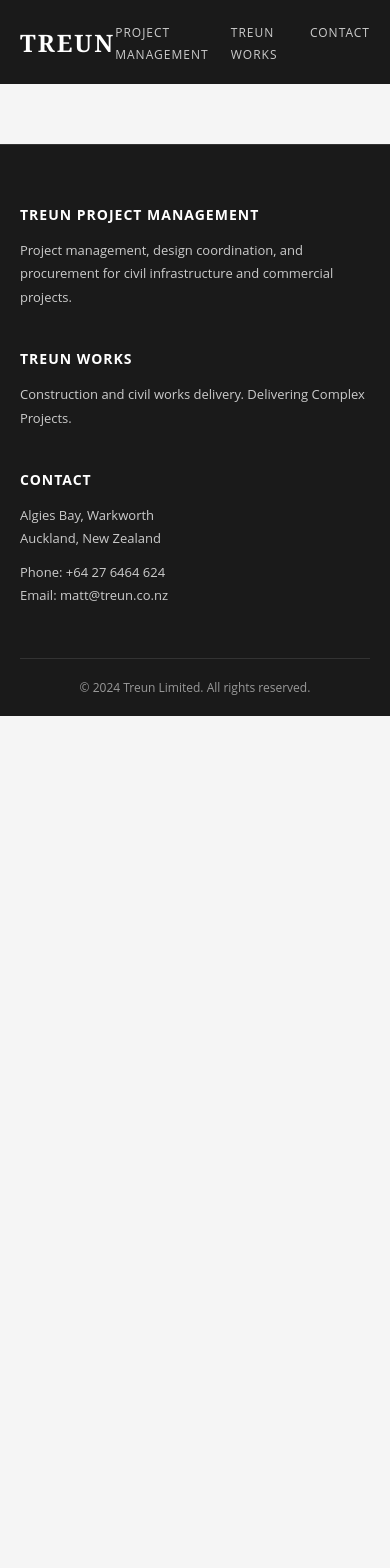
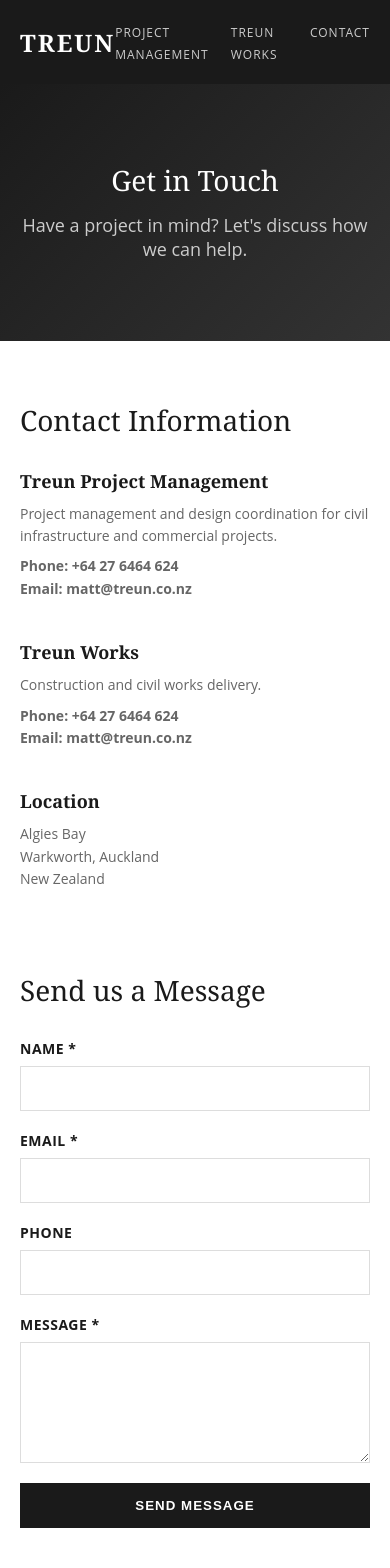
Before and after one commit to TreunLtd/treun-website, a React (Create React App) app: page /contact in a window 390 px wide. Shown: the top 1568 px of the page. Before the commit the page ends 844 px from the top, so only its background shows below. Built offline with nearby package versions, Linux system fonts and the light colour scheme.

Commit message:
Day 7 Final: Contact page verified + mobile responsive

```diff
--- a/src/App.js
+++ b/src/App.js
@@ -5,6 +5,7 @@
 import HomePage from './pages/HomePage';
 import ProjectManagementPage from './pages/ProjectManagementPage';
 import WorksPage from './pages/WorksPage';
+import ContactPage from './pages/ContactPage';
 import './App.css';
 
 function App() {
@@ -16,6 +17,7 @@
           <Route path="/" element={<HomePage />} />
           <Route path="/project-management" element={<ProjectManagementPage />} />
           <Route path="/works" element={<WorksPage />} />
+          <Route path="/contact" element={<ContactPage />} />
         </Routes>
         <Footer />
       </div>
--- /dev/null
+++ b/src/pages/ContactPage.css
@@ -0,0 +1,148 @@
+.contact-page {
+  flex: 1;
+}
+
+.contact-hero {
+  background: linear-gradient(135deg, #1a1a1a 0%, #333333 100%);
+  color: #ffffff;
+  padding: 80px 20px;
+  text-align: center;
+}
+
+.contact-hero-content {
+  max-width: 800px;
+  margin: 0 auto;
+}
+
+.contact-hero-content h1 {
+  font-family: 'Georgia', serif;
+  font-size: 42px;
+  margin-bottom: 15px;
+  line-height: 1.2;
+  font-weight: normal;
+}
+
+.contact-hero-content p {
+  font-size: 18px;
+  color: #cccccc;
+}
+
+.contact-content {
+  padding: 60px 20px;
+  background-color: #ffffff;
+}
+
+.section-container {
+  max-width: 1200px;
+  margin: 0 auto;
+}
+
+.contact-grid {
+  display: grid;
+  grid-template-columns: 1fr 1fr;
+  gap: 60px;
+}
+
+.contact-info h2,
+.contact-form-wrapper h2 {
+  font-family: 'Georgia', serif;
+  font-size: 28px;
+  margin-bottom: 30px;
+  color: #1a1a1a;
+  font-weight: normal;
+}
+
+.info-block {
+  margin-bottom: 40px;
+}
+
+.info-block h3 {
+  font-family: 'Georgia', serif;
+  font-size: 18px;
+  margin-bottom: 10px;
+  color: #1a1a1a;
+}
+
+.info-block p {
+  font-size: 14px;
+  line-height: 1.6;
+  color: #666;
+  margin-bottom: 8px;
+}
+
+.contact-detail {
+  font-weight: bold;
+}
+
+.contact-form {
+  display: flex;
+  flex-direction: column;
+  gap: 20px;
+}
+
+.form-group {
+  display: flex;
+  flex-direction: column;
+}
+
+.form-group label {
+  font-size: 14px;
+  font-weight: bold;
+  margin-bottom: 8px;
+  color: #1a1a1a;
+  text-transform: uppercase;
+  letter-spacing: 0.5px;
+}
+
+.form-group input,
+.form-group textarea {
+  padding: 12px;
+  border: 1px solid #ddd;
+  font-family: 'Open Sans', sans-serif;
+  font-size: 14px;
+  color: #333;
+}
+
+.form-group input:focus,
+.form-group textarea:focus {
+  outline: none;
+  border-color: #1a1a1a;
+  box-shadow: 0 0 0 2px rgba(26, 26, 26, 0.1);
+}
+
+.form-group textarea {
+  resize: vertical;
+  min-height: 120px;
+}
+
+.submit-button {
+  padding: 15px 40px;
+  background-color: #1a1a1a;
+  color: #ffffff;
+  border: none;
+  font-weight: bold;
+  text-transform: uppercase;
+  letter-spacing: 1px;
+  cursor: pointer;
+  transition: background-color 0.3s ease;
+  align-self: flex-start;
+}
+
+.submit-button:hover {
+  background-color: #333333;
+}
+
+@media (max-width: 768px) {
+  .contact-grid {
+    grid-template-columns: 1fr;
+    gap: 40px;
+  }
+
+  .contact-hero-content h1 {
+    font-size: 28px;
+  }
+
+  .submit-button {
+    align-self: stretch;
+  }
+}
--- /dev/null
+++ b/src/pages/ContactPage.js
@@ -0,0 +1,118 @@
+import React, { useState } from 'react';
+import './ContactPage.css';
+
+export default function ContactPage() {
+  const [formData, setFormData] = useState({
+    name: '',
+    email: '',
+    phone: '',
+    message: ''
+  });
+
+  const handleChange = (e) => {
+    const { name, value } = e.target;
+    setFormData(prev => ({
+      ...prev,
+      [name]: value
+    }));
+  };
+
+  const handleSubmit = (e) => {
+    e.preventDefault();
+    console.log('Form submitted:', formData);
+    alert('Thank you for your message. We will be in touch shortly.');
+    setFormData({ name: '', email: '', phone: '', message: '' });
+  };
+
+  return (
+    <div className="contact-page">
+      <section className="contact-hero">
+        <div className="contact-hero-content">
+          <h1>Get in Touch</h1>
+          <p>Have a project in mind? Let's discuss how we can help.</p>
+        </div>
+      </section>
+
+      <section className="contact-content">
+        <div className="section-container">
+          <div className="contact-grid">
+            <div className="contact-info">
+              <h2>Contact Information</h2>
+
+              <div className="info-block">
+                <h3>Treun Project Management</h3>
+                <p>Project management and design coordination for civil infrastructure and commercial projects.</p>
+                <p className="contact-detail">Phone: +64 27 6464 624<br />Email: matt@treun.co.nz</p>
+              </div>
+
+              <div className="info-block">
+                <h3>Treun Works</h3>
+                <p>Construction and civil works delivery.</p>
+                <p className="contact-detail">Phone: +64 27 6464 624<br />Email: matt@treun.co.nz</p>
+              </div>
+
+              <div className="info-block">
+                <h3>Location</h3>
+                <p>Algies Bay<br />Warkworth, Auckland<br />New Zealand</p>
+              </div>
+            </div>
+
+            <div className="contact-form-wrapper">
+              <h2>Send us a Message</h2>
+              <form className="contact-form" onSubmit={handleSubmit}>
+                <div className="form-group">
+                  <label htmlFor="name">Name *</label>
+                  <input
+                    type="text"
+                    id="name"
+                    name="name"
+                    value={formData.name}
+                    onChange={handleChange}
+                    required
+                  />
+                </div>
+
+                <div className="form-group">
+                  <label htmlFor="email">Email *</label>
+                  <input
+                    type="email"
+                    id="email"
+                    name="email"
+                    value={formData.email}
+                    onChange={handleChange}
+                    required
+                  />
+                </div>
+
+                <div className="form-group">
+                  <label htmlFor="phone">Phone</label>
+                  <input
+                    type="tel"
+                    id="phone"
+                    name="phone"
+                    value={formData.phone}
+                    onChange={handleChange}
+                  />
+                </div>
+
+                <div className="form-group">
+                  <label htmlFor="message">Message *</label>
+                  <textarea
+                    id="message"
+                    name="message"
+                    rows="5"
+                    value={formData.message}
+                    onChange={handleChange}
+                    required
+                  ></textarea>
+                </div>
+
+                <button type="submit" className="submit-button">Send Message</button>
+              </form>
+            </div>
+          </div>
+        </div>
+      </section>
+    </div>
+  );
+}
```
